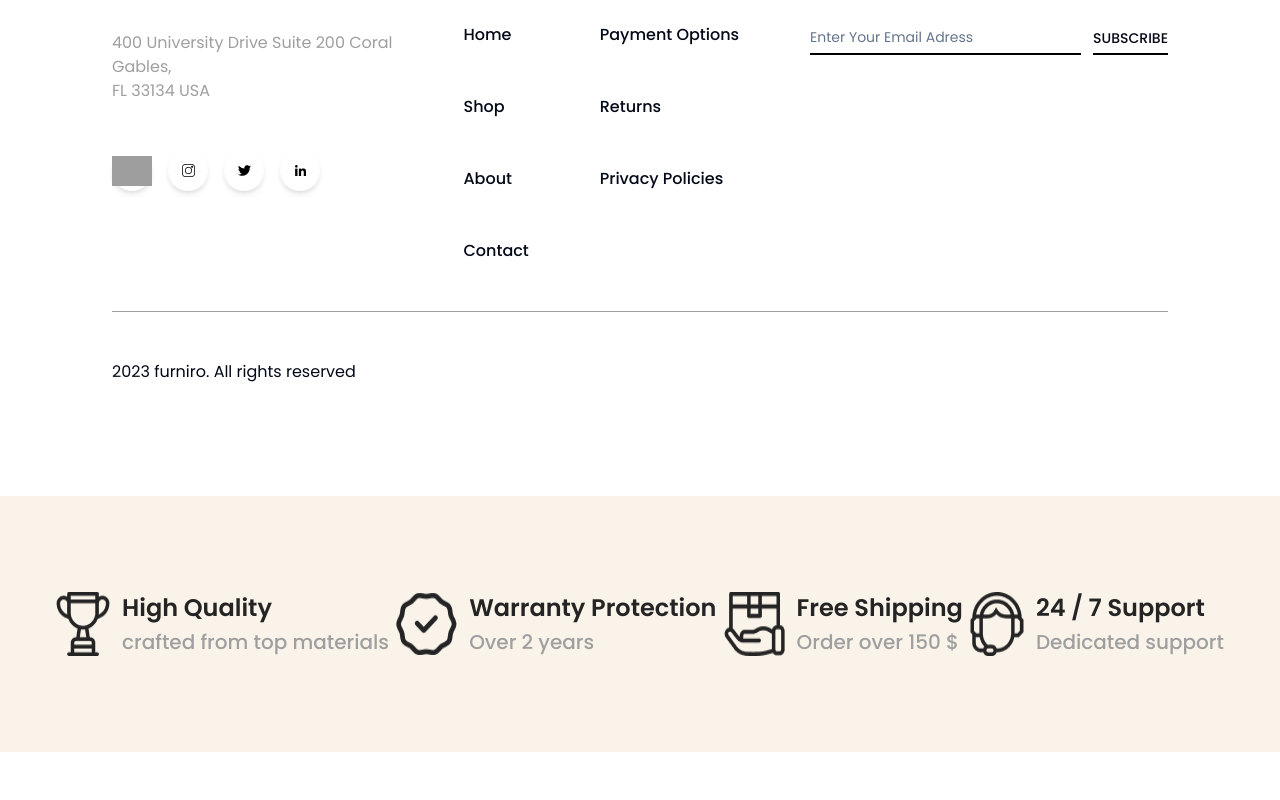
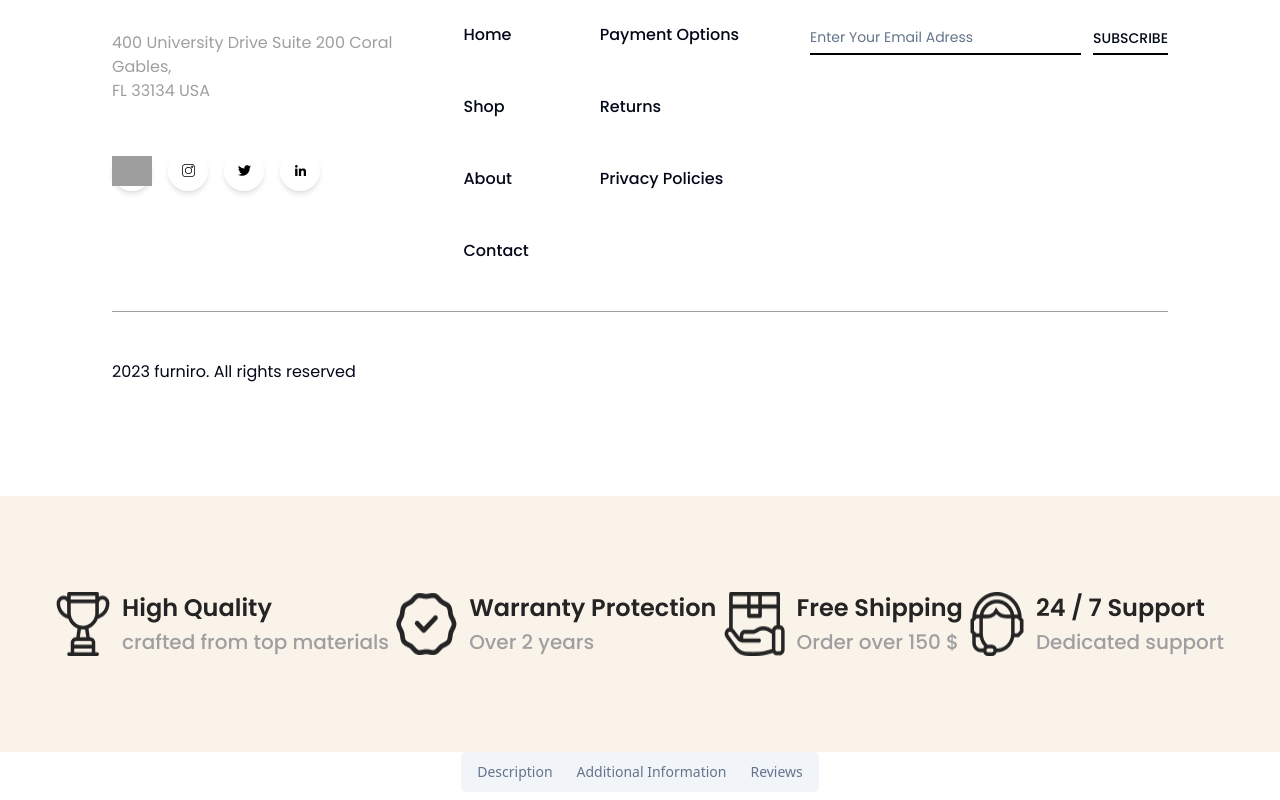
Before and after one commit to YAN-AES/Desafio3, a React (Vite) app: page / in a window 1280 px wide. Shown: the part 2619-3419 px from the top of the page. Before the commit the page ends 3371 px from the top, so only its background shows below. Built offline with nearby package versions, Linux system fonts and the light colour scheme; grey boxes are pictures that could not be loaded.

Commit message:
feat: started stylizing card and ProductPage

```diff
--- a/package.json
+++ b/package.json
@@ -11,6 +11,7 @@
   },
   "dependencies": {
     "@radix-ui/react-slot": "^1.0.2",
+    "@radix-ui/react-tabs": "^1.0.4",
     "class-variance-authority": "^0.7.0",
     "clsx": "^2.1.1",
     "lucide-react": "^0.394.0",
--- a/src/App.tsx
+++ b/src/App.tsx
@@ -6,6 +6,7 @@ import { Header } from "./components/Header";
 import { Home } from "./pages/Home";
 import { Footer } from "./components/Footer";
 import { ServicesBanner } from "./components/ServicesBanner";
+import { ProductPage } from "./pages/ProductPage";
 
 function App() {
   return (
@@ -17,6 +18,7 @@ function App() {
       <Home></Home>
       <Footer></Footer>
       <ServicesBanner></ServicesBanner>
+      <ProductPage></ProductPage>
     </div>
   );
 }
--- /dev/null
+++ b/src/components/Card.tsx
@@ -0,0 +1,23 @@
+<div className="bg-gray6 text-shadow font-poppins flex flex-col items-start justify-center shadow-xl hover:shadow-2xl hover:scale-105 transition-all w-80 md:w-[388px]">
+  <div className="size-80 md:size-[388px]">
+    <img className="w-full h-full object-cover" src={Img} />
+  </div>
+  <div className="flex flex-col items-start gap-3 p-8 pt-4">
+    <span className="font-semibold text-2xl">Product</span>
+    <span className="font-medium text-base">Luxury big sofa</span>
+    <div>
+      {item.isInSale ? (
+        <p className="my-2">
+          <span className="font-semibold text-xl text-shadow">
+            Rp 20.000.000
+          </span>{" "}
+          <span className="ml-6 text-xl text-gray7 line-through">
+            Rp 7.000.000
+          </span>
+        </p>
+      ) : (
+        <p className="font-semibold text-xl my-2 text-shadow">Rp 7.000.000</p>
+      )}
+    </div>
+  </div>
+</div>;
--- /dev/null
+++ b/src/components/ui/tabs.tsx
@@ -0,0 +1,53 @@
+import * as React from "react"
+import * as TabsPrimitive from "@radix-ui/react-tabs"
+
+import { cn } from "@/lib/utils"
+
+const Tabs = TabsPrimitive.Root
+
+const TabsList = React.forwardRef<
+  React.ElementRef<typeof TabsPrimitive.List>,
+  React.ComponentPropsWithoutRef<typeof TabsPrimitive.List>
+>(({ className, ...props }, ref) => (
+  <TabsPrimitive.List
+    ref={ref}
+    className={cn(
+      "inline-flex h-10 items-center justify-center rounded-md bg-muted p-1 text-muted-foreground",
+      className
+    )}
+    {...props}
+  />
+))
+TabsList.displayName = TabsPrimitive.List.displayName
+
+const TabsTrigger = React.forwardRef<
+  React.ElementRef<typeof TabsPrimitive.Trigger>,
+  React.ComponentPropsWithoutRef<typeof TabsPrimitive.Trigger>
+>(({ className, ...props }, ref) => (
+  <TabsPrimitive.Trigger
+    ref={ref}
+    className={cn(
+      "inline-flex items-center justify-center whitespace-nowrap rounded-sm px-3 py-1.5 text-sm font-medium ring-offset-background transition-all focus-visible:outline-none focus-visible:ring-2 focus-visible:ring-ring focus-visible:ring-offset-2 disabled:pointer-events-none disabled:opacity-50 data-[state=active]:bg-background data-[state=active]:text-foreground data-[state=active]:shadow-sm",
+      className
+    )}
+    {...props}
+  />
+))
+TabsTrigger.displayName = TabsPrimitive.Trigger.displayName
+
+const TabsContent = React.forwardRef<
+  React.ElementRef<typeof TabsPrimitive.Content>,
+  React.ComponentPropsWithoutRef<typeof TabsPrimitive.Content>
+>(({ className, ...props }, ref) => (
+  <TabsPrimitive.Content
+    ref={ref}
+    className={cn(
+      "mt-2 ring-offset-background focus-visible:outline-none focus-visible:ring-2 focus-visible:ring-ring focus-visible:ring-offset-2",
+      className
+    )}
+    {...props}
+  />
+))
+TabsContent.displayName = TabsPrimitive.Content.displayName
+
+export { Tabs, TabsList, TabsTrigger, TabsContent }
--- /dev/null
+++ b/src/pages/ProductPage.tsx
@@ -0,0 +1,40 @@
+import { Tabs, TabsContent, TabsList, TabsTrigger } from "@/components/ui/tabs";
+import AddInfoSofa from "@/assets/addinfosofa.png";
+
+export function ProductPage() {
+  return (
+    <main>
+      <section className="flex items-center justify-center">
+        <Tabs defaultValue="account" className="w-full flex flex-col items-center justify-center">
+          <TabsList>
+            <TabsTrigger value="description">Description</TabsTrigger>
+            <TabsTrigger value="add-info">Additional Information</TabsTrigger>
+            <TabsTrigger value="reviews">Reviews</TabsTrigger>
+          </TabsList>
+          <TabsContent value="description" className="flex w-full">
+            <div className="flex flex-col items-center w-full font-poppins font-normal text-gray3 py-8">
+              <div className="px-52 w-full flex flex-col">
+                <span>
+                  Weighing in under 7 pounds, the Kilburn is a lightweight piece
+                  of vintage styled engineering. Setting the bar as one of the
+                  loudest speakers in its class, the Kilburn is a compact,
+                  stout-hearted hero with a well-balanced audio which boasts a
+                  clear midrange and extended highs for a sound that is both
+                  articulate and pronounced. The analogue knobs allow you to
+                  fine tune the controls to your personal preferences while the
+                  guitar-influenced leather strap enables easy and stylish
+                  travel.
+                </span>
+              </div>
+              <div className="flex w-full bg-emerald-500 flex-row items-center justify-center gap-7 pt-8">
+                <img src={AddInfoSofa} />
+                <img src={AddInfoSofa} />
+              </div>
+            </div>
+          </TabsContent>
+          <TabsContent value="add-info">Change your password here.</TabsContent>
+        </Tabs>
+      </section>
+    </main>
+  );
+}
--- a/tailwind.config.js
+++ b/tailwind.config.js
@@ -26,6 +26,8 @@ module.exports = {
         gray3: "#9F9F9F",
         gray4: "#D8D8D8",
         gray5: "#616161",
+        gray6: "#F4F5F7",
+        gray7: "#B0B0B0",
         black1: "#242424",
         brown1: "#FFF3E3",
         brown2: "#B88E2F",
```
Also changed, not shown: src/assets/addinfosofa.png (added), 1 other file (tests, documents, lock files or other folders).
